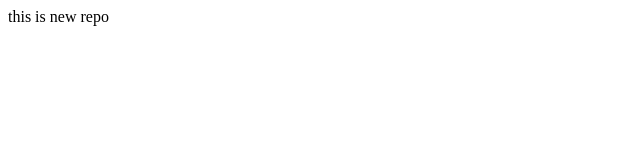
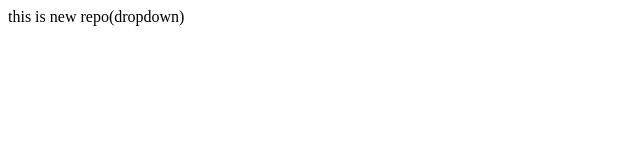
Before and after one commit to rrsakshi/localrepo, a plain HTML site: page index.html in a window 1280 px wide. Shown: the full height of the page, 0-640 px from the left. Drawn offline with Linux system fonts and the light colour scheme.

Commit message:
Add dropdown

```diff
--- a/index.html
+++ b/index.html
@@ -1,2 +1,2 @@
-<p> this is new repo
+<p> this is new repo(dropdown)
 </p>
```
